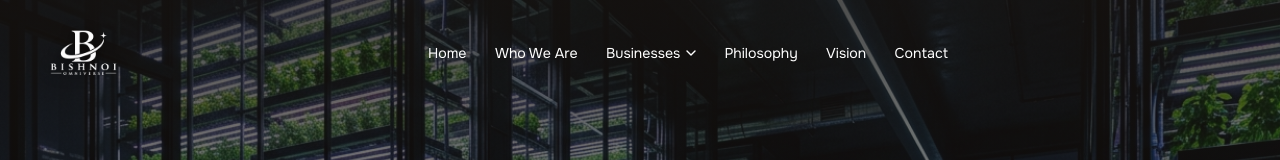
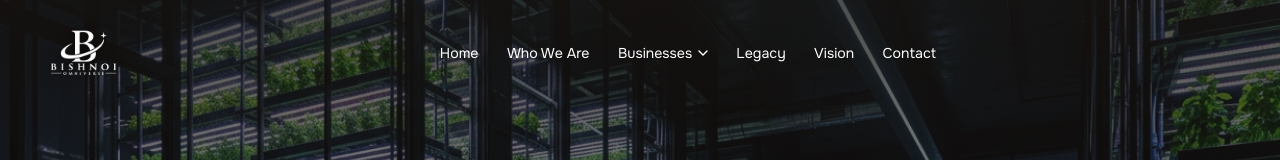
Before and after one commit to backenddepartment/bishnoi, a Next.js app: page / in a window 1280 px wide. Shown: the top 160 px of the page. Built offline with nearby package versions, Linux system fonts and the light colour scheme.

Commit message:
feat: update navigation labels from "Philosophy" to "Legacy" in Header and NavOverlay components

```diff
--- a/src/components/Header.tsx
+++ b/src/components/Header.tsx
@@ -15,7 +15,7 @@ const NAV_ITEMS = [
   { label: "Home", id: "home", current: true },
   { label: "Who We Are", id: "about" },
   { label: "Businesses", id: "works", hasDropdown: true },
-  { label: "Philosophy", id: "services" },
+  { label: "Legacy", id: "services" },
   { label: "Vision", id: "vision" },
 ];
 
--- a/src/components/NavOverlay.tsx
+++ b/src/components/NavOverlay.tsx
@@ -40,7 +40,7 @@ export default function NavOverlay({ isOpen, onClose, onScrollTo, onOpenRequestM
     { num: "01", label: "Home", target: "home" },
     { num: "02", label: "Who We Are", target: "about" },
     { num: "03", label: "Businesses", target: "works" },
-    { num: "04", label: "Philosophy", target: "services" },
+    { num: "04", label: "Legacy", target: "services" },
     { num: "05", label: "Vision", target: "vision" },
     { num: "06", label: "Contact", action: () => { onClose(); onOpenRequestModal(); } },
   ];
```
